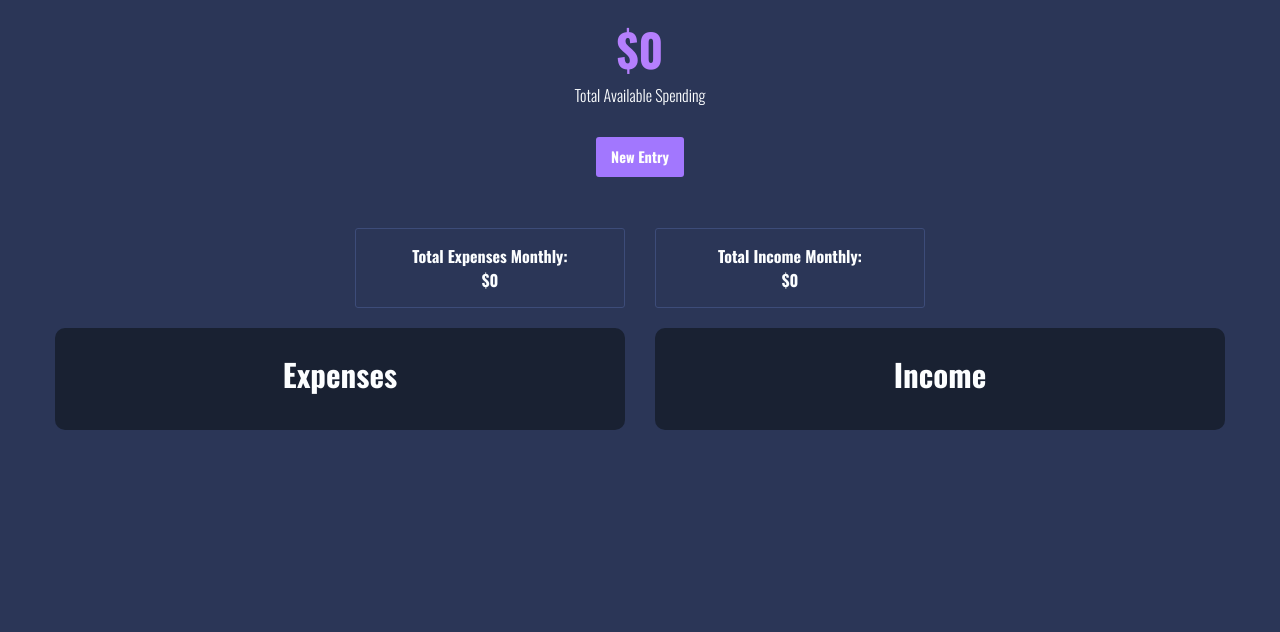
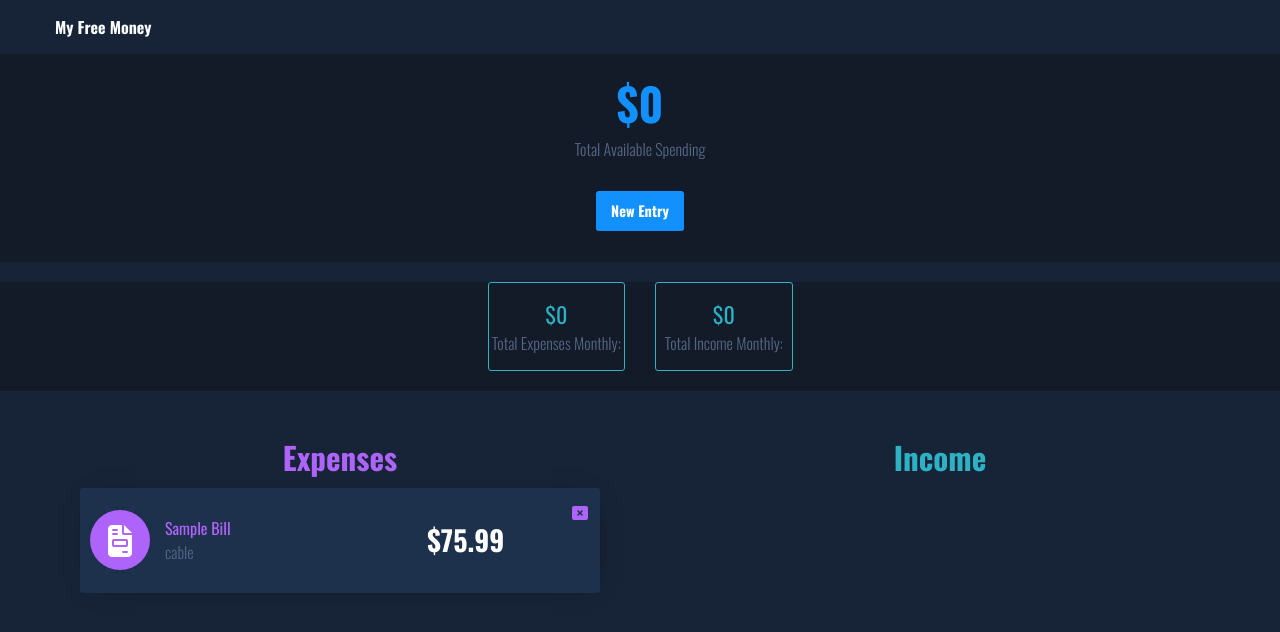
Before and after one commit to barondzines/Money-Manager, a website built with webpack: page src/index.html in a window 1280 px wide. Built offline with nearby package versions, Linux system fonts and the light colour scheme.

Commit message:
adding in logo header and scss files

```diff
--- a/src/index.html
+++ b/src/index.html
@@ -18,10 +18,20 @@
 </head>
 
 <body>
-    <div class="grid-container top-header">
+    <div class="grid-container logo-bar">
+        <div class="grid-x medium-up-2 grid-padding-x grid-padding-y logo-bar-container">
+            <div class="cell text-left">
+                <div>My Free Money</div>
+            </div>
+            <div class="cell text-right">
+
+            </div>
+        </div>
+    </div>
+    <div class="grid-container full top-header">
         <div class="grid-x grid-padding-y align-middle align-center">
             <div class="cell text-center spending-amount-container">
-                <div id="totalLeftOver" class="spending-amount">
+                <div id="totalLeftOver" class="spending-amount primary money">
                     $0
                 </div>
                 <div class="subtitle">Total Available Spending</div>
@@ -97,29 +107,51 @@
         </button>
     </div>
 
-    <div class="grid-container">
-        <div class="grid-x grid-margin-x grid-padding-y align-middle align-center text-center large-up-4 total-block-container">
-            <div class="cell total-block">
-                <strong>Total Expenses Monthly:</strong>
-                <div id="totalCostMonthly" class="">
-                    $0
+    <div class="grid-container totals-block-container full">
+
+        <div class="grid-x align-middle align-center small-up-2">
+            <div class="cell">
+
+                <div class="grid-x grid-margin-x grid-padding-y align-middle align-center text-center large-up-4 total-block-container">
+                    <div class="cell total-block">
+                        <div id="totalCostMonthly" class="secondary money">
+                            $0
+                        </div>
+                        <div class="subtitle">Total Expenses Monthly:</div>
+                    </div>
+
+                    <div class="cell total-block">
+                        <div id="totalIncomeMonthly" class="secondary money">
+                            $0
+                        </div>
+                        <div class="subtitle">Total Income Monthly:</div>
+                    </div>
                 </div>
-            </div>
 
-            <div class="cell total-block">
-                <strong>Total Income Monthly:</strong>
-                <div id="totalIncomeMonthly" class="">
-                    $0
-                </div>
             </div>
         </div>
     </div>
 
-  <div  class="grid-container">
+  <div  class="grid-container income-costs-container">
       <div class="grid-x grid-padding-x grid-margin-x medium-up-2">
           <div class="cell text-center costs">
               <h3>Expenses</h3>
               <div id="cost-container" class="grid-x align-middle align-center grid-padding-y">
+                  <div class="cell text-center single-item">
+                      <div class="grid-x grid-padding-x align-middle align-center single-item-container">
+                          <div class="cell shrink transIcon">
+                          <i class="fas fa-file-invoice fa-2x"></i>
+                      </div>
+                          <div class="cell small-4 text-left transName">
+                              Sample Bill
+                              <div class="subtitle">cable</div>
+                          </div>
+                          <div class="cell auto transAmount money">
+                              $75.99
+                          </div>
+                      </div>
+                      <span class="close-icon"><i class="fas fa-window-close costName"></i></span>
+                  </div>
               </div>
           </div>
           <div class="cell text-center income">
--- a/src/scripts/index.js
+++ b/src/scripts/index.js
@@ -80,7 +80,7 @@ function createSingleItem(catOfCost, costAmount, costName, typeOfTrans){
             costAmount +
             '</div>' +
             '</div>' +
-            '<span class="close-icon"><i class="fas fa-window-close fa-2x '+ costName +'" onclick="deleteRow(' + costName.replace(/ +/g, "") + ')"></i></span>';
+            '<span class="close-icon"><i class="fas fa-window-close'+ costName +'" onclick="deleteRow(' + costName.replace(/ +/g, "") + ')"></i></span>';
 
         document.getElementById('cost-container').appendChild(singleItem);
 
@@ -93,11 +93,11 @@ function createSingleItem(catOfCost, costAmount, costName, typeOfTrans){
             '</div>'+
             '<div class="cell small-4 text-left transName">'+
             costName +
-            '<p>'+
+            '<div class="subtitle">'+
             catOfCost +
-            '</p>' +
+            '</div>' +
             '</div>'+
-            '<div class="cell auto transAmount">'+
+            '<div class="cell auto transAmount money">'+
             '$' +
             costAmount +
             '</div>' +
--- /dev/null
+++ b/src/styles/_logo-bar.scss
@@ -0,0 +1,8 @@
+
+@import "vars";
+
+.logo-bar{
+    &.grid-container{
+        margin-bottom:0;
+    }
+}
--- a/src/styles/_modal.scss
+++ b/src/styles/_modal.scss
@@ -3,7 +3,7 @@
 
 .money-modal{
 
-    background-color: #313d63;
+    background-color: $foreground-color;
     border-radius: $border-radius-global;
     border: #263253;
 
@@ -20,7 +20,7 @@
 
     input, select{
 
-        background-color: #192132;
+        background-color:$background-color;
         border: #1d253d;
         border-radius: $border-radius-global;
         color:#fff;
--- a/src/styles/_singleItem.scss
+++ b/src/styles/_singleItem.scss
@@ -3,11 +3,7 @@
 
 .single-item{
 
-    background: rgb(101,131,251);
-    background: -moz-linear-gradient(34deg, rgba(101,131,251,1) 0%, rgba(118,130,255,1) 100%);
-    background: -webkit-linear-gradient(34deg, rgba(101,131,251,1) 0%, rgba(118,130,255,1) 100%);
-    background: linear-gradient(34deg, rgba(101,131,251,1) 0%, rgba(118,130,255,1) 100%);
-    filter: progid:DXImageTransform.Microsoft.gradient(startColorstr="#6583fb",endColorstr="#7682ff",GradientType=1);
+    background-color: $foreground-color;
     border-radius: 3px;
     position: relative;
 
@@ -20,8 +16,29 @@
         padding: 0 10px;
     }
 
+}
+
+.income{
+
+    h3{
+        color:$color-tertiary;
+    }
+
+    .single-item{
+
+        .transAmount {
+            font-size: 28px;
+            font-weight: 700;
+        }
+
+        .transName{
+            color:$color-tertiary;
+            font-weight: normal;
+        }
+
         .transIcon{
-        background: #cbcbcb;
+            color: #fff;
+            background: $color-tertiary;
             padding: 15px;
             margin-left: 15px;
             width: 60px;
@@ -29,16 +46,55 @@
             border-radius: 39px;
         }
 
+    }
+
     span.close-icon {
+        color:$color-tertiary;
         position: absolute;
         top: 0;
         right: 0;
         padding: 12px;
     }
 
+
+}
+
+.costs{
+
+    h3{
+        color:$color-secondary;
+    }
+
+    .single-item{
+
         .transAmount {
             font-size: 28px;
             font-weight: 700;
         }
 
+        .transName{
+            color:$color-secondary;
+            font-weight: normal;
         }
+
+        .transIcon{
+            color: #fff;
+            background: $color-secondary;
+            padding: 15px;
+            margin-left: 15px;
+            width: 60px;
+            height: 60px;
+            border-radius: 39px;
+        }
+
+    }
+
+    span.close-icon {
+        color:$color-secondary;
+        position: absolute;
+        top: 0;
+        right: 0;
+        padding: 12px;
+    }
+
+}
--- a/src/styles/_total-blocks.scss
+++ b/src/styles/_total-blocks.scss
@@ -1,8 +1,15 @@
 
 @import "vars";
 
-.total-block {
-    //background-color: #192132;
-    border:1px solid #3d4c79;
-    border-radius: $border-radius-global;
+
+.totals-block-container {
+
+    background-color: $farground-color;
+    padding-bottom: 20px;
+
+    .total-block {
+        //background-color: $color-tertiary;
+        border: 1px solid $color-tertiary;
+        border-radius: $border-radius-global;
+    }
 }
--- a/src/styles/_total-spending.scss
+++ b/src/styles/_total-spending.scss
@@ -1,15 +1,13 @@
 
 @import "vars";
 
-.spending-amount-container {
+.top-header {
+    background-color: $farground-color;
+    .spending-amount-container {
 
-    .spending-amount{
-        color:$color-secondary;
-        font-size: 45px;
+        .spending-amount {
+
+        }
+
     }
-
-    .subtitle{
-        font-weight: 300;
-    }
-
 }
--- a/src/styles/_vars.scss
+++ b/src/styles/_vars.scss
@@ -1,19 +1,27 @@
 
-$color-primary: #1f4c9b;
-$color-secondary: #b57ffd;
-$color-tertiary: #34b27c;
+$color-primary: #1291fe;
+$color-primary-hover: darken($color-primary, 10%);
+$color-secondary: #ae64fa;
+$color-secondary-hover: darken($color-secondary, 10%);
+$color-tertiary: #2db1c5;
+$color-tertiary-hover: darken($color-tertiary, 10%);
 $color-white-alternative: #fcfeff;
-$body-color: slateblue;
 
 $card-background-color: #6586ff;
 $card-border-color: #446ff0;
-$card-button-color: #cd81fd;
+$card-button-color: #ae64fa;
 
 $border-radius-global: 3px;
 
-$background-color: #2b3657;
+$background-color: #172438;
+$foreground-color: #1d314c;
+$farground-color:#121b27;
 $primary-cta-color: #a277fe;
 $primary-cta-color-hover: darken($primary-cta-color, 10%);
 
+$new-background-color: #121b27;
+$new-foreground-color: #162131;
+$new-farground-color:#1b2b43;
+
 
 $font-family: 'Oswald', sans-serif; ;
--- a/src/styles/style.scss
+++ b/src/styles/style.scss
@@ -1,5 +1,6 @@
 
 @import "vars";
+@import "logo-bar";
 @import "total-spending";
 @import "singleItem";
 @import "modal";
@@ -38,36 +39,70 @@ h2, .h2, .typography h2 {
     margin-bottom: 20px;
 }
 
+.subtitle {
+    color: #566686;
+    font-weight: 300;
+}
+
+.money{
+
+    color: #fff;
+    font-size:18px;
+    font-weight: normal;
+
+    &.primary{
+
+        color: $color-primary;
+        font-size: 45px;
+        font-weight:700;
+
+    }
+
+    &.secondary{
+
+        color: $color-tertiary;
+        font-size: 22px;
+    }
+
+}
+
 
 .button{
 
-    background-color: $primary-cta-color-hover;
+    background-color: $color-primary;
 
     &.primary{
 
-        background-color: $primary-cta-color;
+        background-color: $color-primary;
         border-radius: $border-radius-global;
         font-weight: bold;
 
         &:hover{
-            background-color: $primary-cta-color-hover;
+            background-color: $color-primary-hover;
         }
 
         &:focus{
-            background-color: $primary-cta-color-hover;
+            background-color: $color-primary-hover;
             outline: none;
         }
 
         &:active{
-            background-color: $primary-cta-color-hover;
+            background-color: $color-primary-hover;
         }
 
     }
 }
 
-.costs, .income {
 
-    background-color: #192132;
-    padding: 25px;
-    border-radius: 10px;
+
+
+.income-costs-container{
+
+    .costs, .income {
+
+        //background-color: #192132;
+        padding: 25px;
+        border-radius: 10px;
+    }
+
 }
```
Also changed, not shown: src/styles/style.css, 1 other file. Lines whose indentation alone changed are shown as unchanged.
